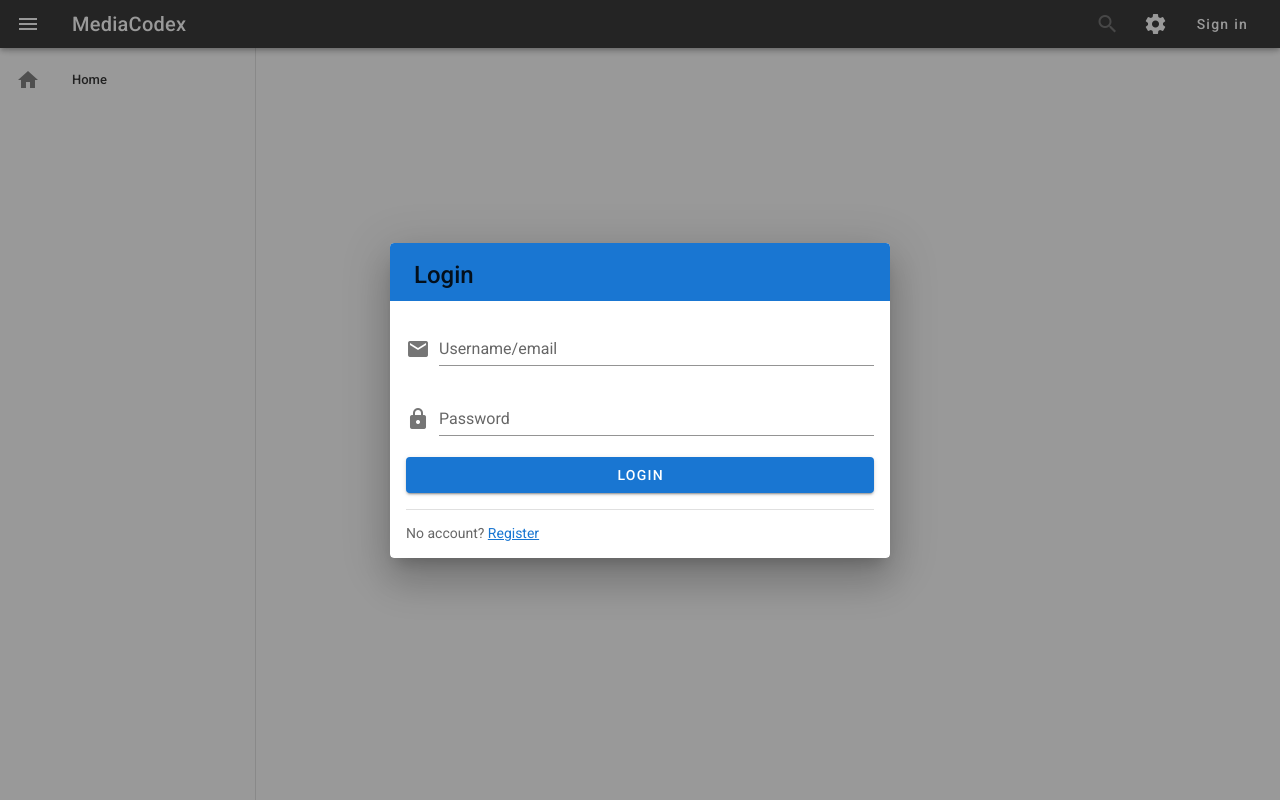
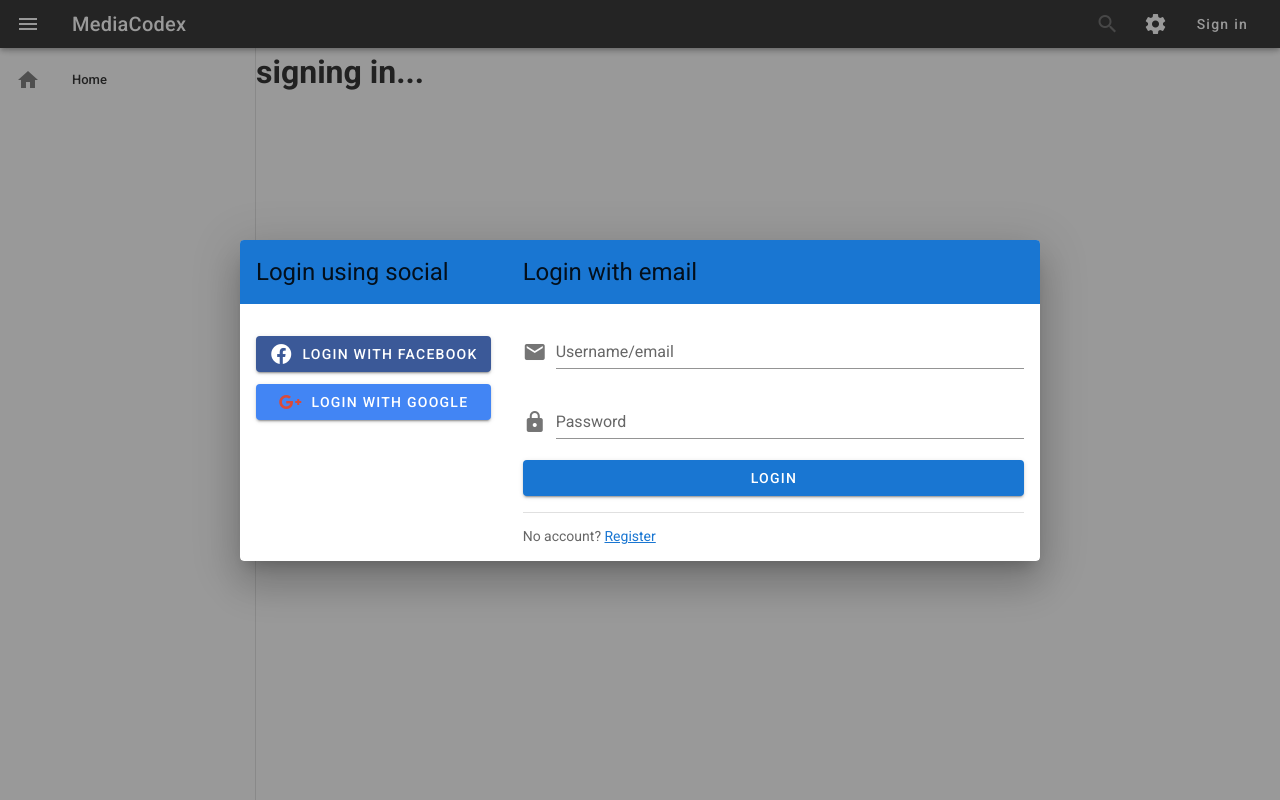
Before and after one commit to MediaCodex/website, a Nuxt app: page /oauth2 in a window 1280 px wide. Both pictures are taken after a click on the button "Sign in". Built offline with nearby package versions, Linux system fonts and the light colour scheme.

Commit message:
WIP oauth2 login

```diff
--- a/package.json
+++ b/package.json
@@ -21,12 +21,14 @@
     "test": "jest"
   },
   "dependencies": {
-    "@aws-amplify/auth": "^2.1.5",
+    "@aws-amplify/auth": "^3.2.13",
+    "@aws-amplify/core": "^3.4.0",
     "@hapi/joi": "^17.1.0",
     "@nuxtjs/axios": "^5.3.6",
     "@nuxtjs/dotenv": "^1.4.0",
     "@nuxtjs/pwa": "^3.0.0-0",
     "@nuxtjs/vuetify": "^1.11.0",
+    "axios": "^0.19.2",
     "change-case": "^4.1.1",
     "moment-timezone": "^0.5.28",
     "nuxt": "^2.0.0",
--- a/src/components/auth/index.vue
+++ b/src/components/auth/index.vue
@@ -1,13 +1,26 @@
 <template>
-  <v-dialog v-model="show" width="500">
+  <v-dialog v-model="show" width="800">
     <template v-slot:activator="{ on }">
       <v-btn text class="text-none underscore" v-on="on">
         {{ $t('navbar.login') }}
       </v-btn>
     </template>
     <v-card>
+      <v-row no-gutters>
+        <!-- social auth -->
+        <v-col class="py-0" cols="12" md="4">
           <v-card-title class="headline primary" primary-title>
-        {{ $t(`auth.${mode}`) }}
+            {{ $t(`auth.socialTitle`) }}
+          </v-card-title>
+          <v-card-text class="mt-4 pa-4">
+            <social />
+          </v-card-text>
+        </v-col>
+
+        <!-- email auth -->
+        <v-col class="py-0" cols="12" md="8">
+          <v-card-title class="headline primary" primary-title>
+            {{ $t(`auth.${mode}Title`) }}
           </v-card-title>
 
           <v-fade-transition group leave-absolute>
@@ -22,12 +35,21 @@
             </v-card-text>
 
             <!-- Change password -->
-        <v-card-text v-if="mode === 'passwordChallenge'" key="challengePass">
-          <challenge-password @error="error = $event" @success="challenge" />
+            <v-card-text
+              v-if="mode === 'passwordChallenge'"
+              key="challengePass"
+            >
+              <challenge-password
+                @error="error = $event"
+                @success="challenge"
+              />
             </v-card-text>
 
             <!-- Confirmation code -->
-        <v-card-text v-if="mode === 'confirmChallenge'" key="challengeConfirm">
+            <v-card-text
+              v-if="mode === 'confirmChallenge'"
+              key="challengeConfirm"
+            >
               <challenge-confirm @error="error = $event" @success="challenge" />
             </v-card-text>
           </v-fade-transition>
@@ -53,6 +75,8 @@
           <v-alert v-if="error" type="error" class="mb-0" tile>
             {{ error }}
           </v-alert>
+        </v-col>
+      </v-row>
     </v-card>
   </v-dialog>
 </template>
@@ -60,6 +84,7 @@
 <script>
 import Login from './login'
 import Register from './register'
+import Social from './social'
 import ChallengePassword from './challenges/password'
 import ChallengeConfirm from './challenges/confirm'
 export default {
@@ -67,6 +92,7 @@
   components: {
     Login,
     Register,
+    Social,
     ChallengePassword,
     ChallengeConfirm
   },
--- /dev/null
+++ b/src/components/auth/social.vue
@@ -0,0 +1,46 @@
+<template>
+  <div>
+    <v-btn color="#3b5998" dark block width="55" @click="facebook">
+      <v-icon class="mr-2" width="20" height="20">mdi-facebook</v-icon>
+      {{ $t('auth.social.facebook') }}
+    </v-btn>
+    <v-btn color="#4285F4" dark block class="mt-3" width="55" @click="google">
+      <v-icon class="mr-2" color="#db4a39" width="20" height="20">
+        mdi-google-plus
+      </v-icon>
+      {{ $t('auth.social.google') }}
+    </v-btn>
+  </div>
+</template>
+
+<script>
+import Auth from '@aws-amplify/auth'
+export default {
+  name: 'Social',
+  methods: {
+    // facebook() {
+    //   const formData = {
+    //     response_type: 'code',
+    //     client_id: process.env.AMPLIFY_AUTH_CLIENT_ID,
+    //     redirect_uri: 'http://localhost:3000/oauth2'
+    //   }
+
+    //   const params = Object.keys(formData)
+    //     .map(
+    //       (key) =>
+    //         `${encodeURIComponent(key)}=${encodeURIComponent(formData[key])}`
+    //     )
+    //     .join('&')
+
+    //   const cognitoDomain = 'mediacodex-dev.auth.eu-central-1.amazoncognito.com'
+    //   window.location.href = `https://${cognitoDomain}/oauth2/authorize?${params}`
+    // },
+    facebook() {
+      Auth.federatedSignIn({ provider: 'Facebook' })
+    },
+    google() {
+      Auth.federatedSignIn({ provider: 'Google' })
+    }
+  }
+}
+</script>
--- a/src/lang/en-US/auth.js
+++ b/src/lang/en-US/auth.js
@@ -1,7 +1,9 @@
 export default {
   login: 'Login',
+  loginTitle: 'Login with email',
   loginMessage: 'Already have an account?',
   register: 'Register',
+  registerTitle: 'Register with email',
   registerMessage: 'No account?',
   resetPassword: 'Reset password',
   passwordChallenge: 'Change password',
@@ -11,5 +13,10 @@
   username: 'Username',
   password: 'Password',
   passwordConfirm: 'Confirm Password',
-  confirmCode: 'Confirmation code'
+  confirmCode: 'Confirmation code',
+  socialTitle: 'Login using social',
+  social: {
+    facebook: 'Login with Facebook',
+    google: 'Login with Google'
+  }
 }
--- /dev/null
+++ b/src/pages/oauth2.vue
@@ -0,0 +1,37 @@
+<template>
+  <h1>signing in...</h1>
+</template>
+
+<script>
+export default {
+  // async mounted() {
+  //   const code = this.$route.query.code
+  //   const formData = {
+  //     grant_type: 'authorization_code',
+  //     code,
+  //     client_id: process.env.AMPLIFY_AUTH_CLIENT_ID,
+  //     redirect_uri: 'http://localhost:3000/oauth2'
+  //   }
+
+  //   const body = Object.keys(formData)
+  //     .map(
+  //       (key) =>
+  //         `${encodeURIComponent(key)}=${encodeURIComponent(formData[key])}`
+  //     )
+  //     .join('&')
+
+  //   const cognitoDomain = 'mediacodex-dev.auth.eu-central-1.amazoncognito.com'
+  //   const res = await this.$axios.$post(
+  //     `https://${cognitoDomain}/oauth2/token`,
+  //     {
+  //       headers: {
+  //         'Content-Type': 'application/x-www-form-urlencoded'
+  //       },
+  //       body
+  //     }
+  //   )
+
+  //   console.log(res)
+  // }
+}
+</script>
```
Also changed, not shown: src/plugins/amplify-auth.js (+28 -18 lines), src/store/auth.js (+10 -0 lines), 1 other file (tests, documents, lock files or other folders). Lines whose indentation alone changed are shown as unchanged.
